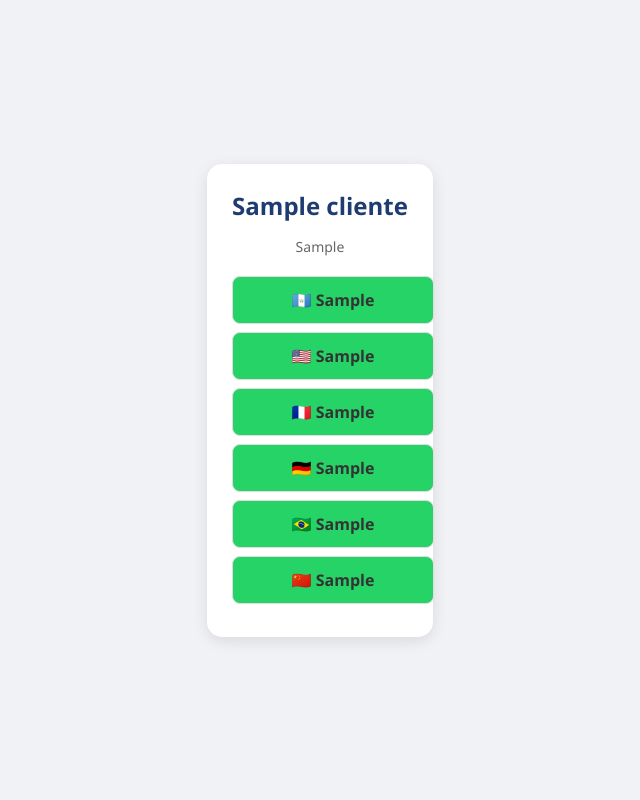
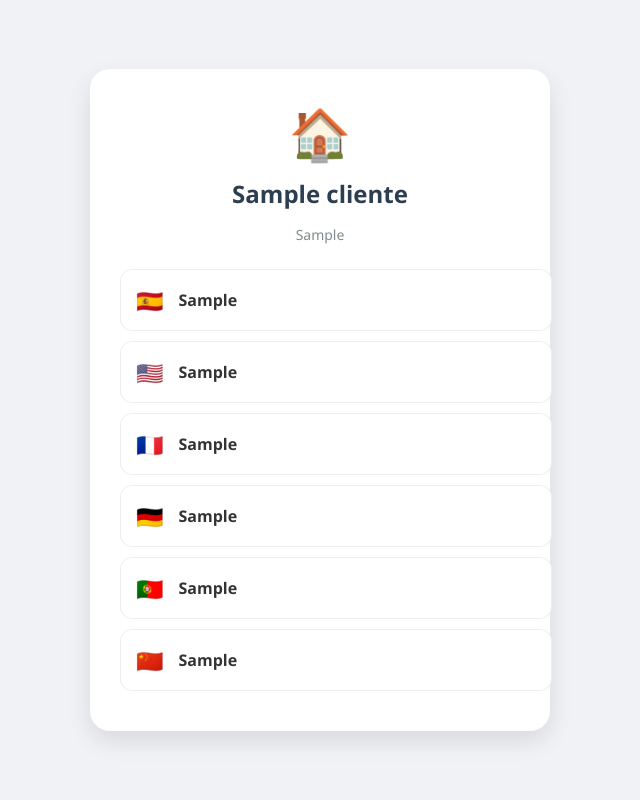
Before and after one commit to DG2028-2029/bot-inmobiliaria-v1, a Flask app: template templates/bienvenida.html in a window 1280 px wide. Shown: the whole page, without its empty margins (320-960 px from the left). Run offline with Flask 3, Linux system fonts and the light colour scheme; the template is opened without the code that fills it: most values are stand-ins (such as "Sample title", 1, 10 or a date in 2020).

Commit message:
Update bienvenida.html

```diff
--- a/templates/bienvenida.html
+++ b/templates/bienvenida.html
@@ -2,49 +2,87 @@
 <html lang="es">
 <head>
     <meta charset="UTF-8">
+    <meta name="viewport" content="width=device-width, initial-scale=1.0">
     <title>{{ cliente.nombre }} | Welcome</title>
     <link rel="stylesheet" href="{{ url_for('static', filename='css/estilos.css') }}">
     <style>
+        body {
+            background: #f1f2f6;
+            font-family: 'Segoe UI', Tahoma, Geneva, Verdana, sans-serif;
+            display: flex;
+            align-items: center;
+            justify-content: center;
+            height: 100vh;
+            margin: 0;
+        }
         .bienvenida-container {
             max-width: 400px;
-            margin: 40px auto; /* Bajé un poco el margen superior */
+            width: 90%;
             background: white;
-            padding: 25px;
-            border-radius: 15px;
+            padding: 30px;
+            border-radius: 20px;
             text-align: center;
-            box-shadow: 0 4px 15px rgba(0,0,0,0.1);
+            box-shadow: 0 10px 25px rgba(0,0,0,0.1);
         }
+        .logo-placeholder {
+            font-size: 50px;
+            margin-bottom: 10px;
+        }
+        h2 { color: #2c3e50; margin-bottom: 5px; }
+        p { color: #7f8c8d; margin-bottom: 25px; }
+
         .btn-lang {
-            display: block;
+            display: flex;
+            align-items: center;
+            justify-content: flex-start;
             width: 100%;
-            padding: 12px; /* Reduje un poco el padding para que quepan los 6 */
-            margin: 8px 0;
-            border: 1px solid #ddd;
-            border-radius: 8px;
+            padding: 15px;
+            margin: 10px 0;
+            border: 1px solid #eee;
+            border-radius: 12px;
             text-decoration: none;
             color: #333;
             font-size: 16px;
-            font-weight: bold;
-            transition: 0.3s;
+            font-weight: 600;
+            transition: all 0.3s ease;
+            background: #fff;
         }
         .btn-lang:hover {
-            background: #f1f2f6;
-            border-color: #2c3e50;
-            transform: translateY(-2px);
+            background: #f8f9fa;
+            border-color: #3498db;
+            transform: translateX(5px);
+            box-shadow: 0 4px 12px rgba(0,0,0,0.05);
+        }
+        .flag {
+            font-size: 22px;
+            margin-right: 15px;
         }
     </style>
 </head>
-<body style="background: #f1f2f6;">
+<body>
     <div class="bienvenida-container">
-        <h2 style="margin-bottom: 5px;">{{ cliente.nombre }}</h2>
-        <p style="color: #666; margin-bottom: 20px;">{{ textos.selecciona_idioma }}</p>
+        <div class="logo-placeholder">🏠</div>
+        <h2>{{ cliente.nombre }}</h2>
+        <p>{{ textos.selecciona_idioma }}</p>
 
-        <a href="{{ url_for('cambiar_idioma', lang='es', proximo='formulario', cliente_id=cliente.usuario) }}" class="btn-lang">🇬🇹 {{ textos.btn_es }}</a>
-        <a href="{{ url_for('cambiar_idioma', lang='en', proximo='formulario', cliente_id=cliente.usuario) }}" class="btn-lang">🇺🇸 {{ textos.btn_en }}</a>
-        <a href="{{ url_for('cambiar_idioma', lang='fr', proximo='formulario', cliente_id=cliente.usuario) }}" class="btn-lang">🇫🇷 {{ textos.btn_fr }}</a>
-        <a href="{{ url_for('cambiar_idioma', lang='de', proximo='formulario', cliente_id=cliente.usuario) }}" class="btn-lang">🇩🇪 {{ textos.btn_de }}</a>
-        <a href="{{ url_for('cambiar_idioma', lang='pt', proximo='formulario', cliente_id=cliente.usuario) }}" class="btn-lang">🇧🇷 {{ textos.btn_pt }}</a>
-        <a href="{{ url_for('cambiar_idioma', lang='zh', proximo='formulario', cliente_id=cliente.usuario) }}" class="btn-lang">🇨🇳 {{ textos.btn_zh }}</a>
+        <a href="{{ url_for('cambiar_idioma', lang='es', proximo='formulario', cliente_id=cliente.usuario) }}" class="btn-lang">
+            <span class="flag">🇪🇸</span> {{ textos.btn_es }}
+        </a>
+        <a href="{{ url_for('cambiar_idioma', lang='en', proximo='formulario', cliente_id=cliente.usuario) }}" class="btn-lang">
+            <span class="flag">🇺🇸</span> {{ textos.btn_en }}
+        </a>
+        <a href="{{ url_for('cambiar_idioma', lang='fr', proximo='formulario', cliente_id=cliente.usuario) }}" class="btn-lang">
+            <span class="flag">🇫🇷</span> {{ textos.btn_fr }}
+        </a>
+        <a href="{{ url_for('cambiar_idioma', lang='de', proximo='formulario', cliente_id=cliente.usuario) }}" class="btn-lang">
+            <span class="flag">🇩🇪</span> {{ textos.btn_de }}
+        </a>
+        <a href="{{ url_for('cambiar_idioma', lang='pt', proximo='formulario', cliente_id=cliente.usuario) }}" class="btn-lang">
+            <span class="flag">🇵🇹</span> {{ textos.btn_pt }}
+        </a>
+        <a href="{{ url_for('cambiar_idioma', lang='zh', proximo='formulario', cliente_id=cliente.usuario) }}" class="btn-lang">
+            <span class="flag">🇨🇳</span> {{ textos.btn_zh }}
+        </a>
     </div>
 </body>
 </html>
```
